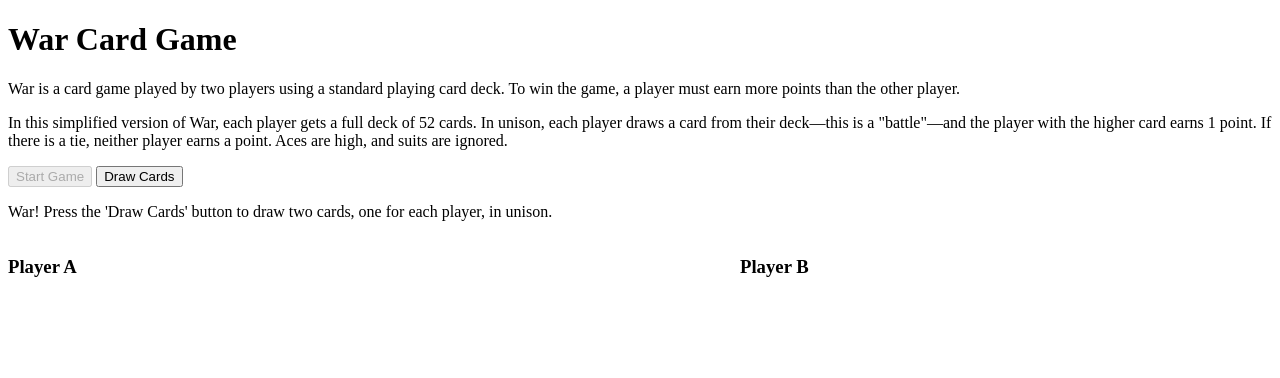
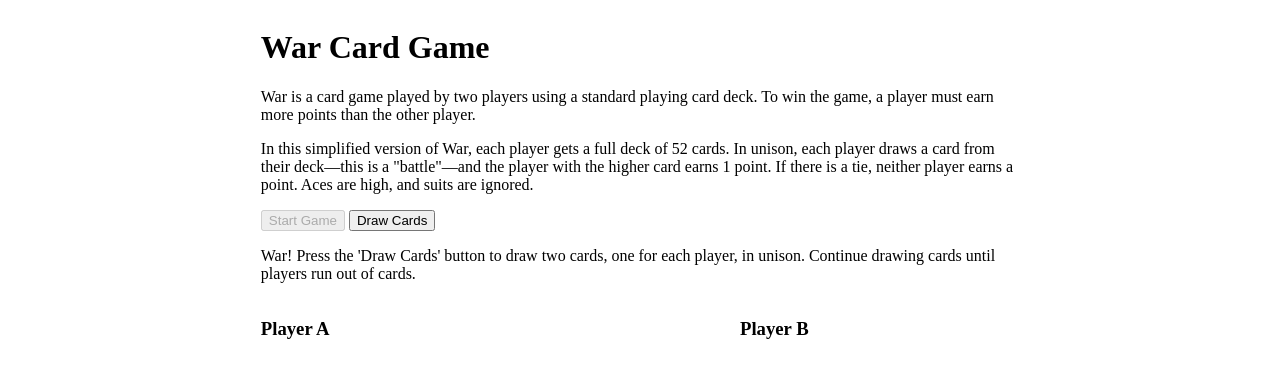
Before and after one commit to fionatagious/warjs, a plain HTML site: page index.html in a window 1280 px wide. Both pictures are taken after a click on the button "Start Game". Drawn offline with Linux system fonts and the light colour scheme; no server answers.

Commit message:
add basic styling

```diff
--- a/app.js
+++ b/app.js
@@ -45,15 +45,16 @@ startGameButton.addEventListener("click", async function (e) {
   // create new "draw cards" text
   let getStartedTextElem = document.getElementsByTagName("P").item(2);
   let drawCardsText = document.createTextNode(
-    "War! Press the 'Draw Cards' button to draw two cards, one for each player, in unison."
+    "War! Press the 'Draw Cards' button to draw two cards, one for each player, in unison. Continue drawing cards until players run out of cards."
   );
   let drawCardsTextElem = document.createElement("P");
   drawCardsTextElem.appendChild(drawCardsText);
 
-  // insert "draw cards" text before "get started" text
-  document.body.insertBefore(drawCardsTextElem, getStartedTextElem);
+  // insert "draw cards" elem before "get started" elem
+  let all = document.getElementById("all");
+  all.insertBefore(drawCardsTextElem, getStartedTextElem);
   // remove "get started" text
-  document.body.removeChild(getStartedTextElem);
+  all.removeChild(getStartedTextElem);
 
   startGameButton.disabled = true;
   drawCardsButton.disabled = false;
@@ -61,9 +62,6 @@ startGameButton.addEventListener("click", async function (e) {
 
 drawCardsButton.addEventListener("click", async function (e) {
   try {
-    // remove "draw cards" help text
-    document.body.removeChild(document.getElementsByTagName("P").item(2));
-
     const drawCardUrlA = `https://deckofcardsapi.com/api/deck/${deckIdA}/draw/?count=1`;
     const drawCardUrlB = `https://deckofcardsapi.com/api/deck/${deckIdB}/draw/?count=1`;
 
--- a/index.html
+++ b/index.html
@@ -2,12 +2,14 @@
 <html lang="en">
 <head>
   <meta charset="utf-8" />
+  <meta http-equiv="X-UA-Compatible" content="IE=edge">
   <meta name="viewport" content="width=device-width, initial-scale=1.0" />
   <title>War Card Game</title>
   <script src="app.js" type="module"></script>
   <link rel="stylesheet" href="styles.css">
 </head>
 <body>
+  <div id="all">
     <h1>War Card Game</h1>
     <p>War is a card game played by two players using a standard playing card deck. To win the game, a player must earn more points than the other player.</p>
     <p>In this simplified version of War, each player gets a full deck of 52 cards. In unison, each player draws a card from their deck—this is a "battle"—and the player with the higher card earns 1 point. If there is a tie, neither player earns a point. Aces are high, and suits are ignored.</p>
@@ -17,15 +19,14 @@
     <div class="grid">
       <div class="playerA">
         <h3>Player A</h3>
-      <!-- <div id="scoreA">0</div> -->
         <img id="cardfaceA" />
       </div>
       <div class="playerB">
         <h3>Player B</h3>
-      <!-- <div id="scoreB">0</div> -->
         <img id="cardfaceB" />
       </div>
     </div>
     <div id="score"></div>
+  </div>
 </body>
 </html>
--- a/styles.css
+++ b/styles.css
@@ -1,5 +1,14 @@
+#all {
+    width: 60%;
+}
+
+body {
+    display: flex;
+    justify-content: center;
+}
+
 .grid {
     display: grid;
-    grid-template-columns: repeat(2, 2fr);
+    grid-template-columns: repeat(2, 3fr);
     gap: 200px;
 }
```
Lines whose indentation alone changed are shown as unchanged.
